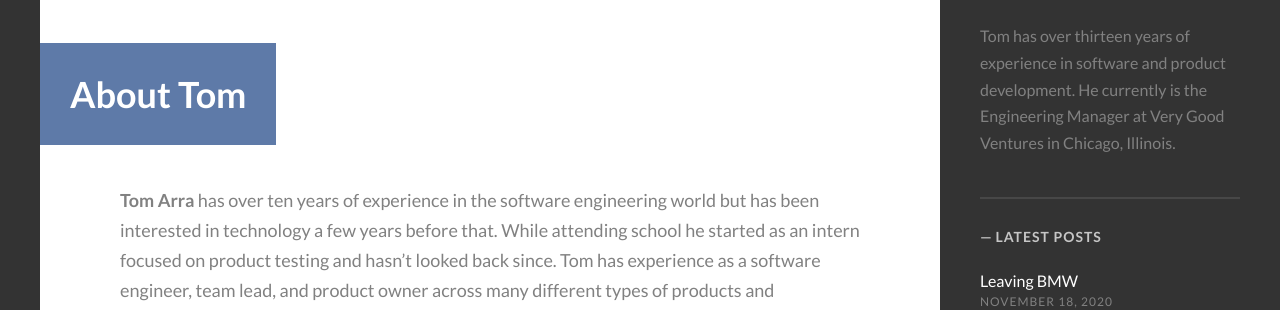
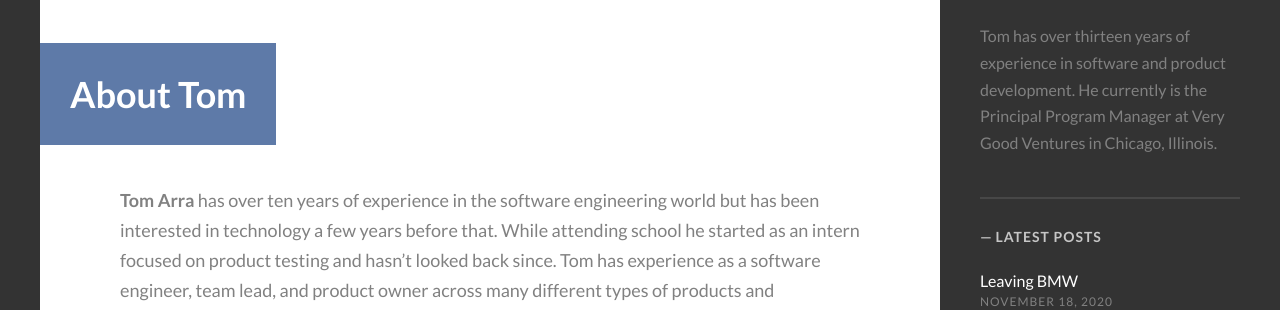
Before and after one commit to tomarra/tomarra.github.io, a Jekyll site: the page built from about.md, in a window 1280 px wide. Shown: the part 260-570 px from the top of the page. Built offline with Jekyll 4.4.1, drawn with Linux system fonts in a browser that asks for light colours; some web fonts are replaced.

Commit message:
Update _config.yml

```diff
--- a/_config.yml
+++ b/_config.yml
@@ -30,7 +30,7 @@ navigation:
 
 # Author information - author info at the bottom of the post
 author_name: "Tom Arra"
-author_bio: "Tom has over thirteen years of experience in software and product development. He currently is the Engineering Manager at Very Good Ventures in Chicago, Illinois."
+author_bio: "Tom has over thirteen years of experience in software and product development. He currently is the Principal Program Manager at Very Good Ventures in Chicago, Illinois."
 author_url:
 author_location:
 author_image:
```
